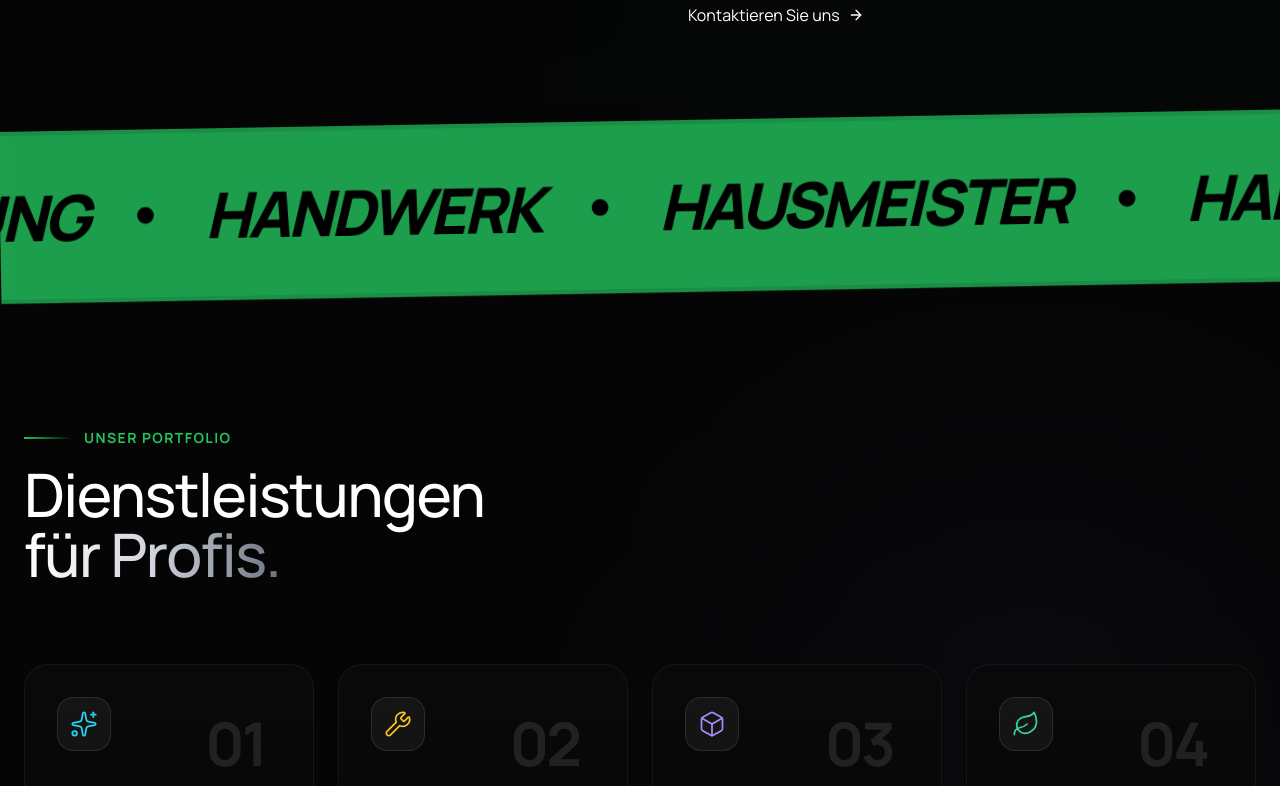
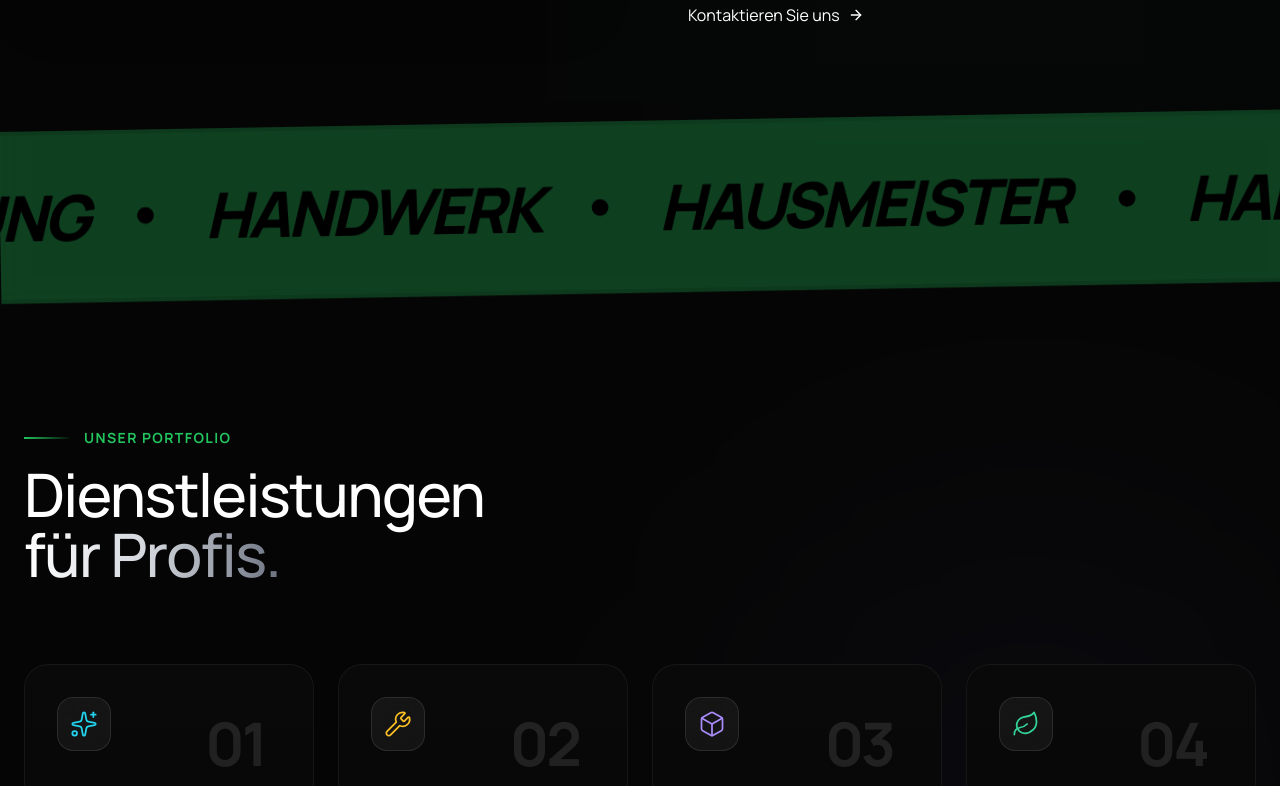
Before and after one commit to Ripptu/Hansetool, a React (Vite) app: page / in a window 1280 px wide. Shown: the part 1394-2180 px from the top of the page. Built offline with nearby package versions, Linux system fonts and the light colour scheme; a web font is replaced by a local one.

Commit message:
fix(ui): Improve footer link and spacing
Updates the footer to make the website URL a clickable link. Also adjusts spacing in service cards and the marquee background for better visual presentation.

```diff
--- a/App.tsx
+++ b/App.tsx
@@ -269,7 +269,7 @@ const ServicesSection = () => {
 
                             <div className="relative z-10 flex flex-col h-full justify-between min-h-[380px]">
                                 {/* INCREASED MARGIN BOTTOM HERE TO PREVENT OVERLAP */}
-                                <div className="flex justify-between items-start mb-20">
+                                <div className="flex justify-between items-start mb-32">
                                     <div className={`p-3 rounded-2xl bg-white/5 backdrop-blur-md border border-white/10 group-hover:scale-110 transition-transform duration-500`}>
                                         <IconComponent size={28} className={service.theme.primary} strokeWidth={1.5} />
                                     </div>
--- a/components/Footer.tsx
+++ b/components/Footer.tsx
@@ -44,7 +44,7 @@ const LegalModal: React.FC<{
                     <h4 className="font-bold text-white mt-4">Kontakt</h4>
                     <p>Telefon: 0176-47093890</p>
                     <p>E-Mail: info@hansetool.de</p>
-                    <p>Website: www.hansetool.de</p>
+                    <p>Website: <a href="https://www.hansetool.de" target="_blank" rel="noopener noreferrer" className="hover:text-white transition-colors">www.hansetool.de</a></p>
                   </div>
 
                   <div>
--- a/components/ui/Marquee.tsx
+++ b/components/ui/Marquee.tsx
@@ -8,7 +8,7 @@ export const Marquee = () => {
   ];
 
   return (
-    <div className="py-12 bg-accent/80 backdrop-blur-sm text-black overflow-hidden relative z-20 -rotate-1 transform origin-left scale-105 border-y-4 border-black/10">
+    <div className="py-12 bg-accent/30 backdrop-blur-md text-black overflow-hidden relative z-20 -rotate-1 transform origin-left scale-105 border-y-4 border-black/10">
       <motion.div
         className="flex whitespace-nowrap gap-12"
         animate={{ x: ["0%", "-50%"] }}
```
